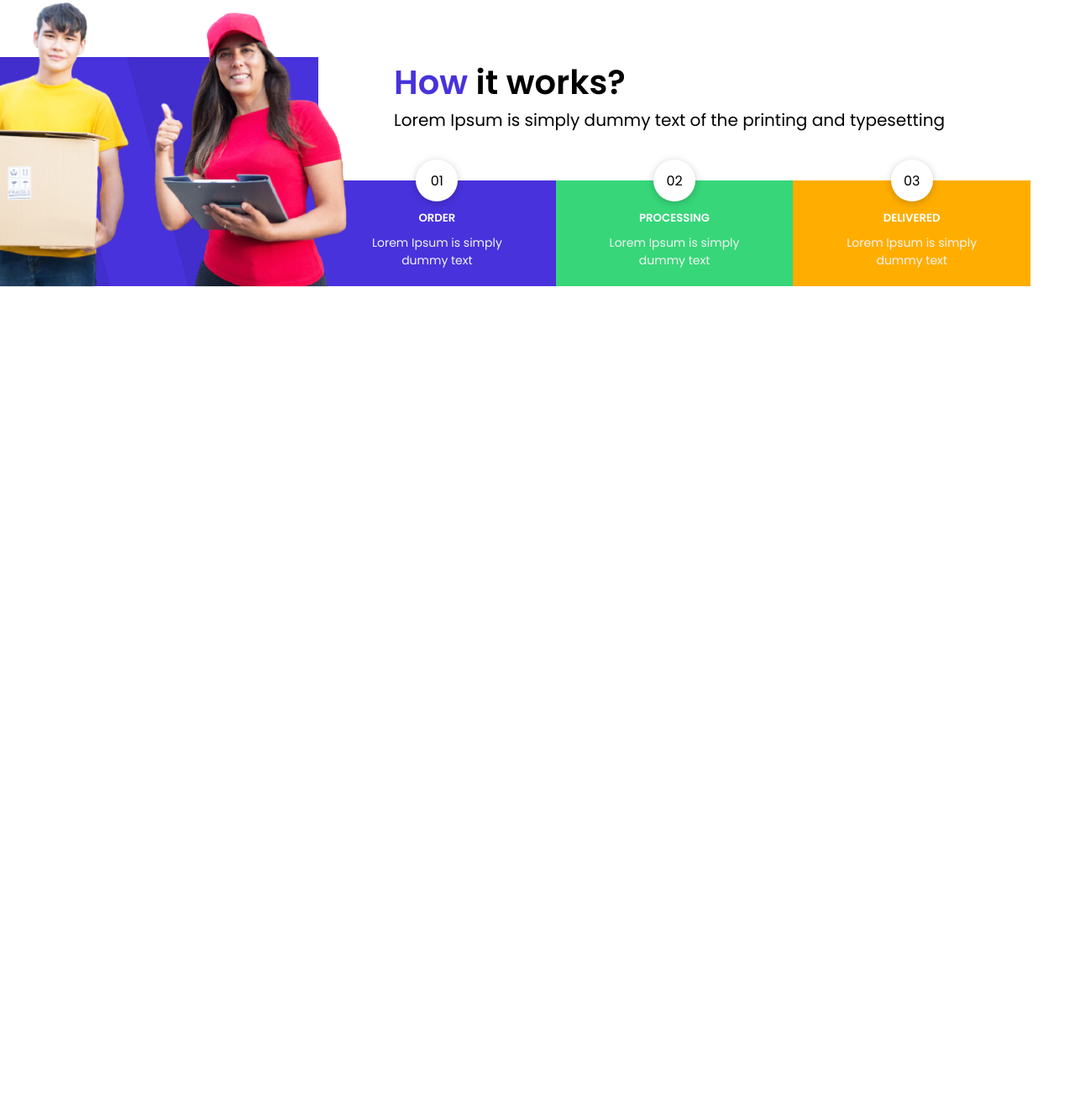
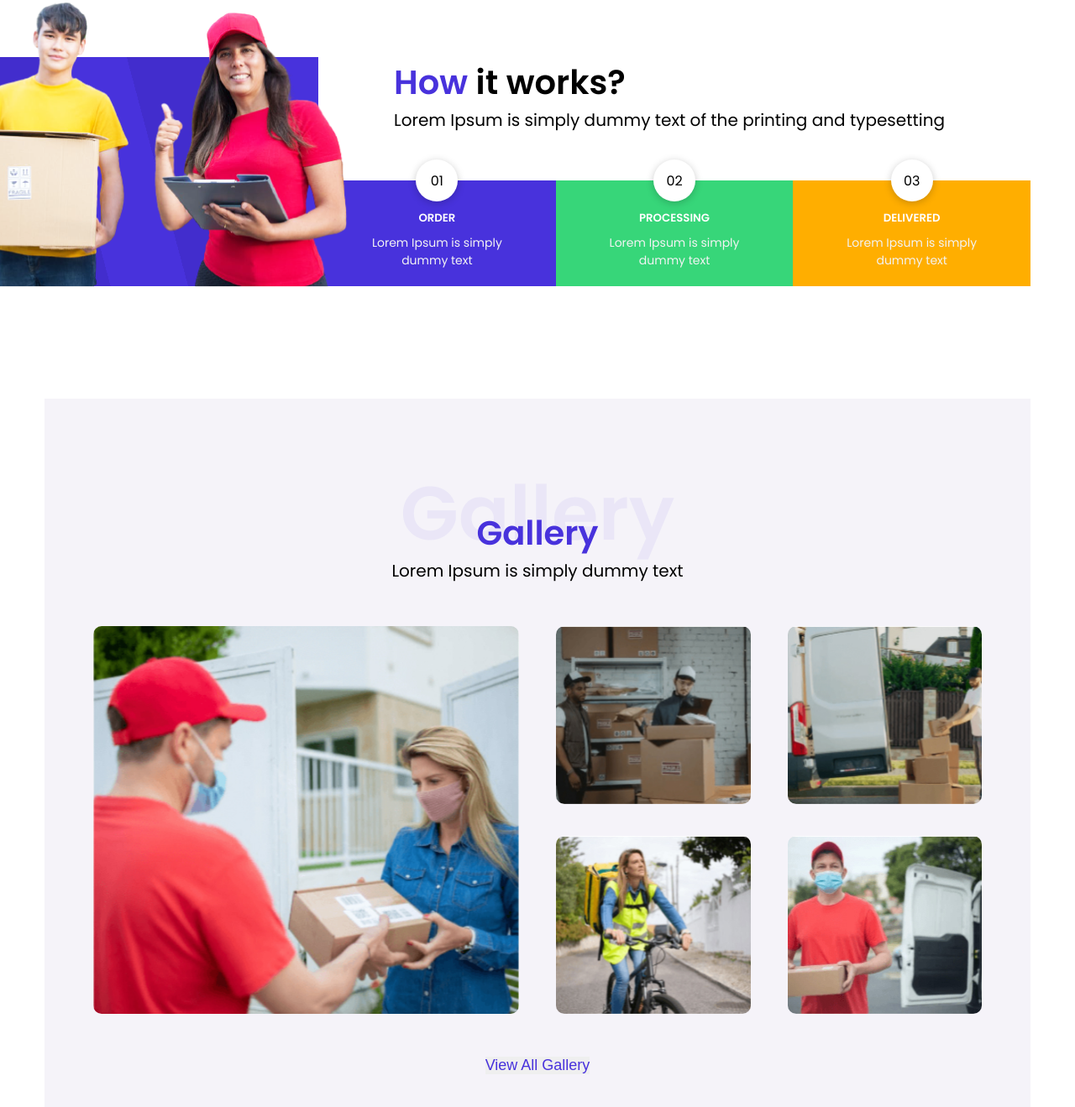
Before and after one commit to automatii4esski/DeliveryLanding, a website built with webpack: page src/index.html in a window 1280 px wide. Shown: the part 2652-3971 px from the top of the page at 84% size. Before the commit the page ends 2994 px from the top, so only its background shows below. Built offline with nearby package versions, Linux system fonts and the light colour scheme.

Commit message:
added gallery

```diff
--- a/src/index.html
+++ b/src/index.html
@@ -672,6 +672,77 @@
         </div>
       </div>
     </section>
+    <section class="gallery">
+      <div class="container">
+        <div class="gallery__inner">
+          <h2 class="gallery__title title">
+            <span class="gallery__title-span title__span">Gallery</span>
+            <p class="title__shadow">
+              <span class="title__shadow-span">Gallery</span>
+            </p>
+          </h2>
+          <p class="gallery__subtitle sub-title">
+            Lorem Ipsum is simply dummy text
+          </p>
+          <div class="gallery__content">
+            <div class="gallery__img-wrapper">
+              <img
+                class="gallery__img"
+                src="./assets/img/content/gallery/1.jpg"
+                alt="image"
+              />
+            </div>
+            <div class="gallery__img-wrapper">
+              <img
+                class="gallery__img"
+                src="./assets/img/content/gallery/2.jpg"
+                alt="image"
+              />
+            </div>
+            <div class="gallery__img-wrapper">
+              <img
+                class="gallery__img"
+                src="./assets/img/content/gallery/3.jpg"
+                alt="image"
+              />
+            </div>
+            <div class="gallery__img-wrapper">
+              <img
+                class="gallery__img"
+                src="./assets/img/content/gallery/4.jpg"
+                alt="image"
+              />
+            </div>
+            <div class="gallery__img-wrapper">
+              <img
+                class="gallery__img"
+                src="./assets/img/content/gallery/5.jpg"
+                alt="image"
+              />
+            </div>
+          </div>
+          <div class="gallery__button-wrapper">
+            <button class="gallery__button">View All Gallery</button>
+          </div>
+        </div>
+      </div>
+    </section>
+    <section class="comments">
+      <div class="container">
+        <div class="comments__inner">
+          <div class="comments__avatars">
+            <div class="comments__avatar-item"></div>
+          </div>
+          <div class="comments__texts">
+            <div class="comments__text-item">
+              <p class="comments__text"></p>
+              <p class="comments__text-name"></p>
+            </div>
+          </div>
+          <div class="comments__controls"></div>
+        </div>
+      </div>
+    </section>
     <p class="alert"></p>
     <div class="modal">
       <div class="modal-content">
--- a/src/main.scss
+++ b/src/main.scss
@@ -9,3 +9,4 @@
 @import './scss/track.scss';
 @import './scss/service.scss';
 @import './scss/how.scss';
+@import './scss/gallery.scss';
--- /dev/null
+++ b/src/scss/gallery.scss
@@ -0,0 +1,67 @@
+.gallery {
+  padding: 134px 0 77px;
+}
+
+.gallery__inner {
+  padding: 130px 58px;
+  background: #f5f3f9;
+}
+
+.gallery__subtitle {
+  margin-bottom: 51px;
+}
+
+.gallery__content {
+  display: grid;
+  grid-template-columns: 1fr 1fr 1fr 1fr;
+  grid-template-rows: 212px 212px;
+  column-gap: 44px;
+  row-gap: 38px;
+  margin-bottom: 51px;
+}
+
+.gallery__img-wrapper {
+  border-radius: 10px;
+  overflow: hidden;
+}
+
+.gallery__img {
+  object-fit: cover;
+  width: 100%;
+  height: 100%;
+}
+
+.gallery__img-wrapper:first-child {
+  grid-column-start: 1;
+  grid-column-end: 3;
+  grid-row-start: 1;
+  grid-row-end: 3;
+}
+
+.gallery__button-wrapper {
+  display: flex;
+  justify-content: center;
+}
+
+.gallery__button {
+  font-size: 18px;
+  color: $color-purple;
+  border: none;
+  position: relative;
+
+  &:before {
+    content: '';
+    position: absolute;
+    bottom: 0;
+    width: 0;
+    height: 1px;
+    background: $color-purple;
+    left: 50%;
+    transform: translateX(-50%);
+    transition: width 0.15s;
+  }
+
+  &:hover::before {
+    width: 100%;
+  }
+}
```
Also changed, not shown: src/assets/img/content/gallery/1.jpg (added), src/assets/img/content/gallery/2.jpg (added), src/assets/img/content/gallery/3.jpg (added), src/assets/img/content/gallery/4.jpg (added), src/assets/img/content/gallery/5.jpg (added).
